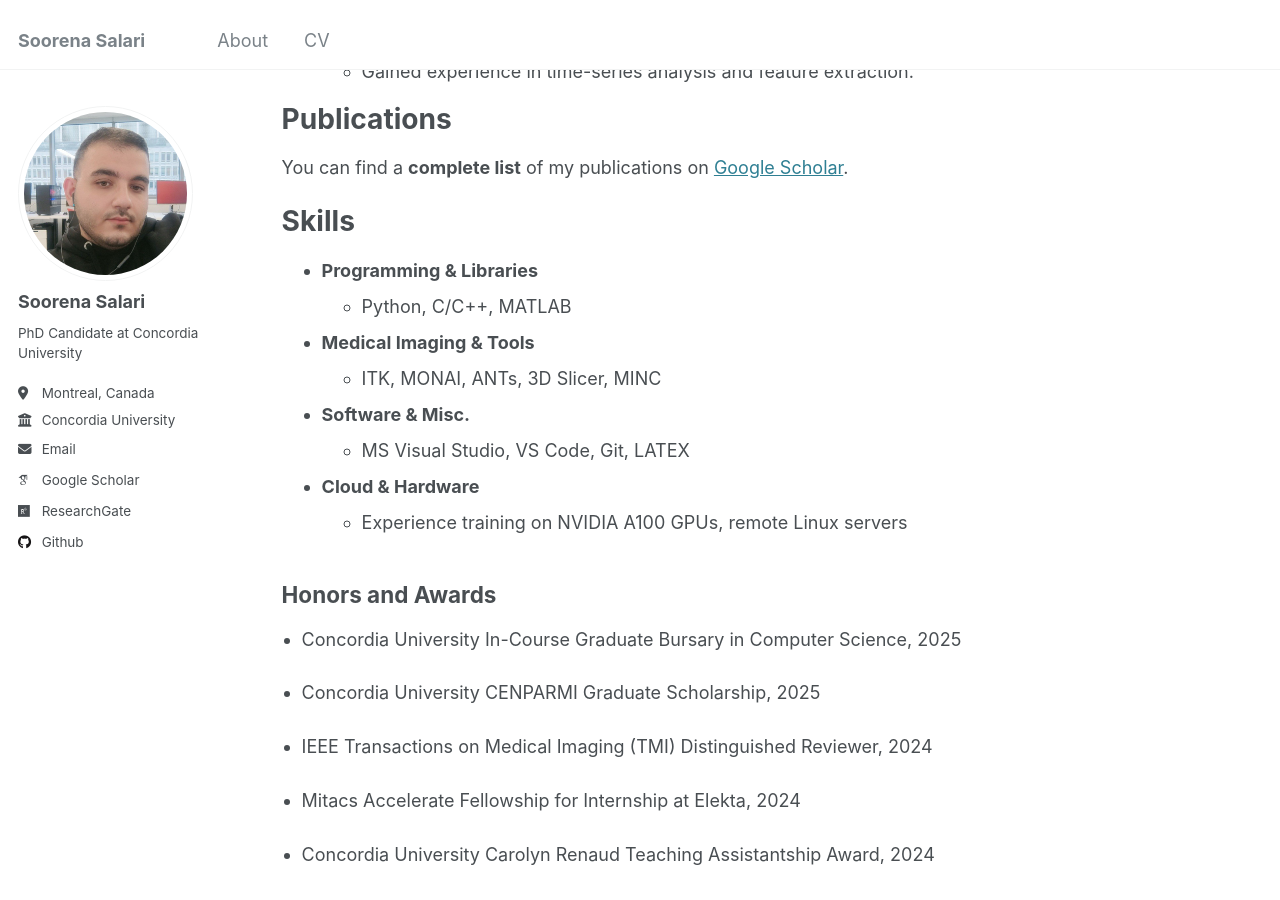
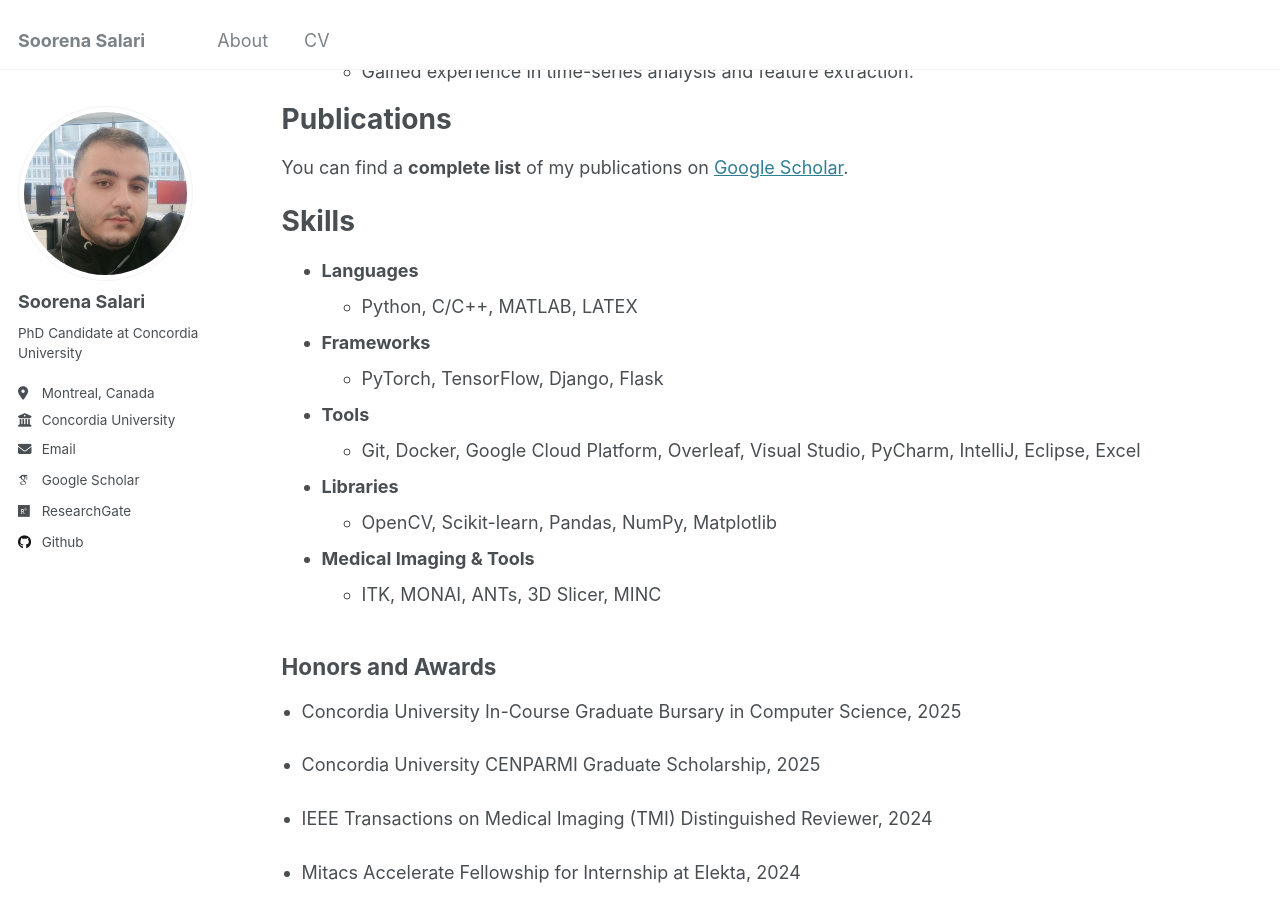
Before and after one commit to soorenasalari/soorenasalari.github.io, a Jekyll site: the page built from _pages/cv.md, in a window 1280 px wide and 900 px high, scrolled down 1135 px. Built offline with Jekyll 4.4.1, drawn with Linux system fonts in a browser that asks for light colours; some web fonts are replaced.

Commit message:
Update cv.md
Signed-off-by: Soorena Salari <73616711+soorenasalari@users.noreply.github.com>

```diff
--- a/_pages/cv.md
+++ b/_pages/cv.md
@@ -51,14 +51,16 @@ You can find a **complete list** of my publications on [Google Scholar](https://
 
 Skills
 ======
-* **Programming & Libraries**
-  - Python, C/C++, MATLAB
+* **Languages**
+  - Python, C/C++, MATLAB, LATEX
+* **Frameworks**
+  - PyTorch, TensorFlow, Django, Flask
+* **Tools**
+  - Git, Docker, Google Cloud Platform, Overleaf, Visual Studio, PyCharm, IntelliJ, Eclipse, Excel
+* **Libraries**
+  - OpenCV, Scikit-learn, Pandas, NumPy, Matplotlib
 * **Medical Imaging & Tools**
   - ITK, MONAI, ANTs, 3D Slicer, MINC
-* **Software & Misc.**
-  - MS Visual Studio, VS Code, Git, LATEX
-* **Cloud & Hardware**
-  - Experience training on NVIDIA A100 GPUs, remote Linux servers
 
 ## Honors and Awards
 <ul class="award-list" style="list-style-type: disc; padding-left: 20px; line-height: 1.6;">
```
